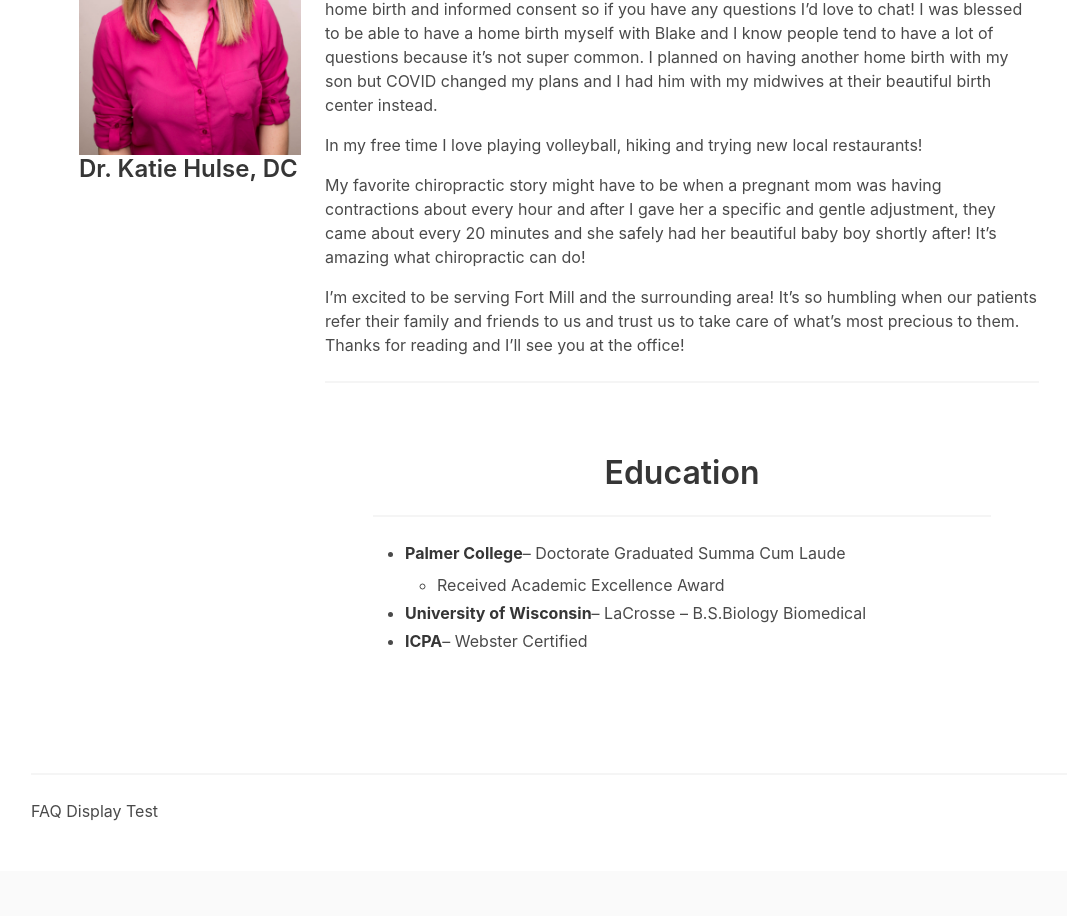
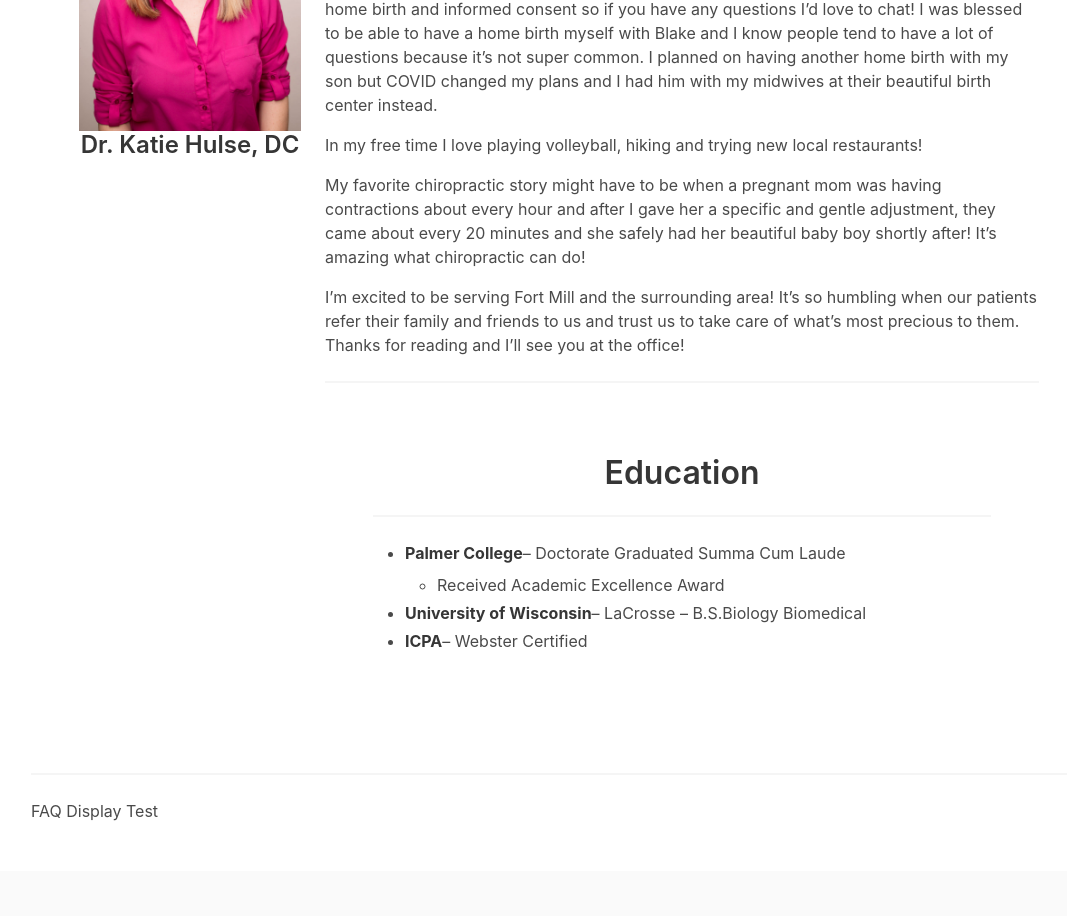
Before and after one commit to sempercuriosus/stateline-fc, a React (Vite) app: page / in a window 1280 px wide. Shown: the part 2220-3136 px from the top of the page, without its empty margins (81-1148 px from the left). Built offline with nearby package versions, Linux system fonts and the light colour scheme.

Commit message:
updated pic

```diff
--- a/src/pages/About/about.jsx
+++ b/src/pages/About/about.jsx
@@ -4,15 +4,17 @@ function About() {
       <section className='section snap-stop'>
         <h2 className='title has-text-centered'>Meet Dr. Katie</h2>
         <div className=' columns'>
-          <aside className='container column is-full-mobile is-one-quarter'>
-            <br />
+          <aside className='column is-half-mobile  is-one-quarter container'>
+            {/* <br /> */}
             <img
               src='src/assets/dr-katie-pic.jpg'
               alt='Dr. Katie Picture'
               height={325}
               width={245}
               className='image'></img>
-            <h2 className='title is-4'>Dr. Katie Hulse, DC</h2>
+            <h2 className='title is-4 has-text-centered'>
+              Dr. Katie Hulse, DC
+            </h2>
           </aside>
 
           <div className='column content'>
```
